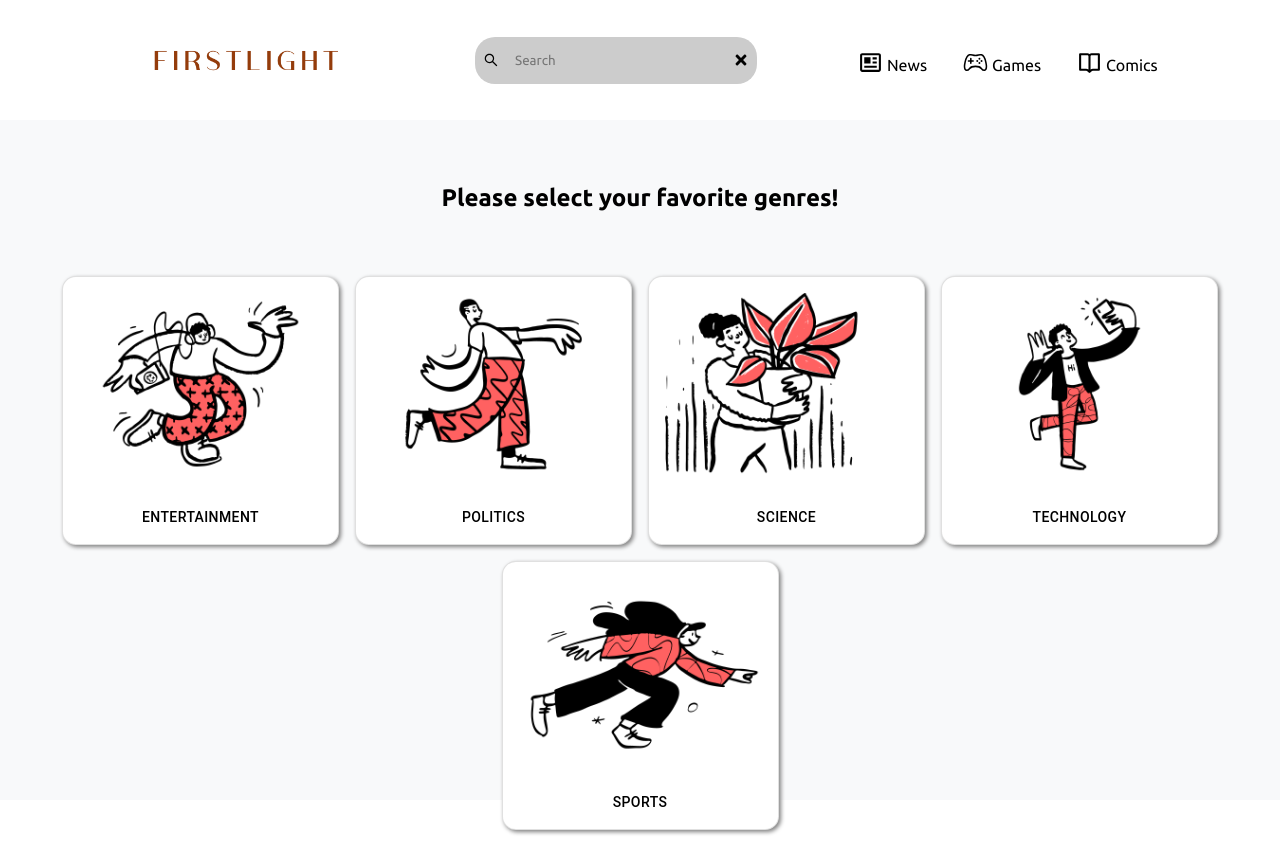
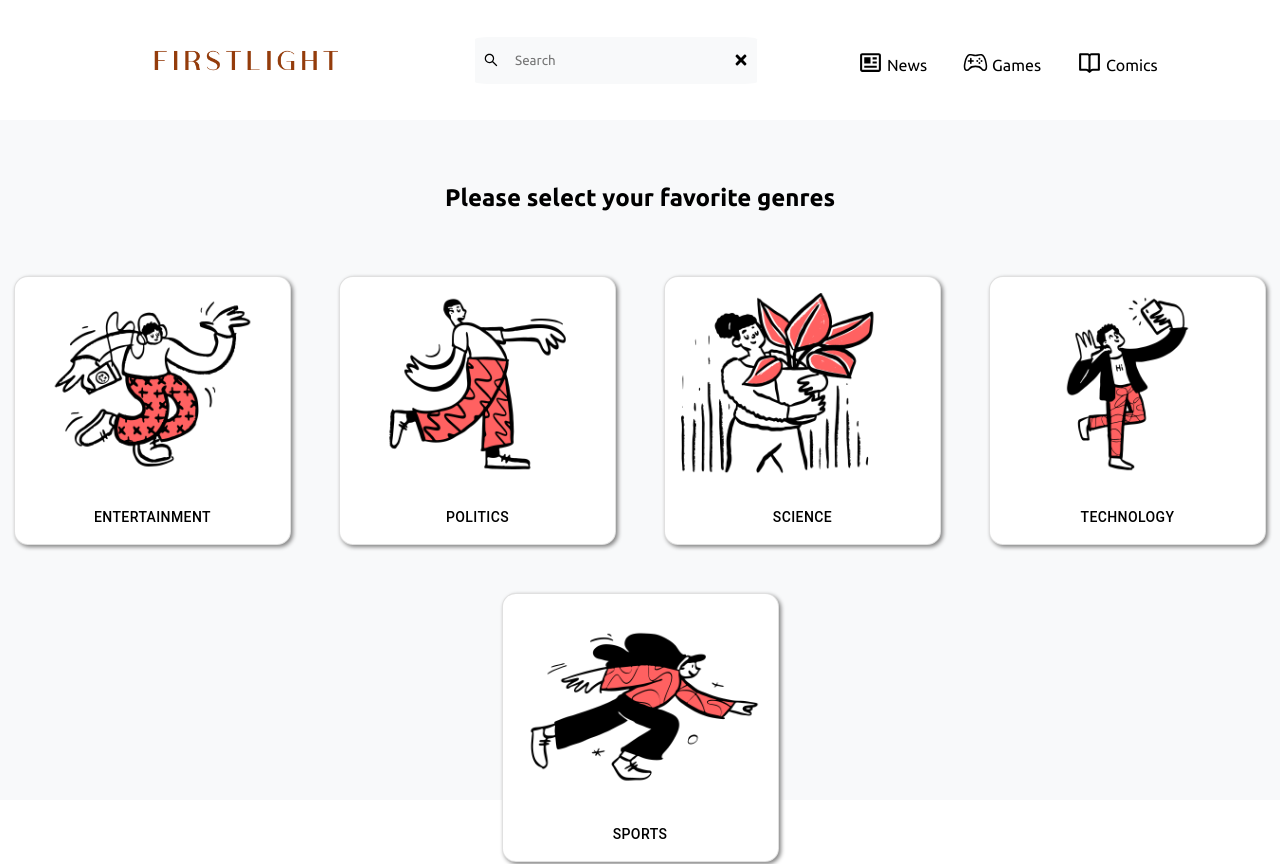
Before and after one commit to FirstLight-A-positive-news-initiative/FrontEnd, a React (Create React App) app: page /choose-genre in a window 1280 px wide. Shown: the top 864 px of the page. Built offline with nearby package versions, Linux system fonts and the light colour scheme.

Commit message:
Fix Genre Selection

```diff
--- a/src/components/ChooseGenre/GenreCard/index.js
+++ b/src/components/ChooseGenre/GenreCard/index.js
@@ -12,21 +12,26 @@ import "./styles.css";
 const GenreCard = ({ genre, image, selected_genres, set_genres }) => {
 
     const handleGenre = (e) => {
+        var curr_button = document.getElementById(e.target.id).classList;
+        var s = false;
+        for(var i = 0; i < curr_button.length; i++) {
+            if(curr_button[i] === `GenreCard__choice-button-selected`) {
+                s = true;
+            }
+        }
+        if(s) {
+            curr_button.remove(`GenreCard__choice-button-selected`);
+        } else {
+            curr_button.add(`GenreCard__choice-button-selected`);
+        }
+
         var idx = selected_genres.indexOf(e.target.value);
         if(idx !== -1) {
             selected_genres.splice(idx, 1);
             set_genres([...selected_genres]);
-
-            var curr_button = document.getElementById(e.target.id);
-            curr_button.classList.add(`GenreCard__choice-button-selected`);
         } else {
             set_genres([...selected_genres, e.target.value]);
-
-            var curr_button = document.getElementById(e.target.id);
-            curr_button.classList.remove(`GenreCard__choice-button-selected`);
         }
-        console.log(selected_genres);
-        return;
     }
 
     return (
--- a/src/components/ChooseGenre/GenreCard/styles.css
+++ b/src/components/ChooseGenre/GenreCard/styles.css
@@ -14,6 +14,6 @@
 }
 
 .GenreCard__choice-button-selected {
-    background-color: #69DADB !important;
+    background-color: black !important;
     color: white !important;
 }
--- a/src/components/ChooseGenre/index.js
+++ b/src/components/ChooseGenre/index.js
@@ -39,8 +39,8 @@ const ChooseGenre = () => {
 
     return (
         <div>
-            <h2 className = "ChooseGenre__heading">Please select your favorite genres!</h2>
-            <Grid className = "ChooseGenre__genre-grid" container spacing = {2}>
+            <h2 className = "ChooseGenre__heading">Please select your favorite genres</h2>
+            <Grid className = "ChooseGenre__genre-grid" container spacing = {6}>
                 {
                     genre_list.map((g) => (
                         <Grid item>
--- a/src/components/TopNav/styles.css
+++ b/src/components/TopNav/styles.css
@@ -19,9 +19,9 @@
 .top-nav__search {
     display: flex;
     align-items: center;
-    background: #ccc;
+    background: #f8f9fa;
     padding: 0.5rem;
-    border-radius: 20px;
+    border-radius: 5%;
 }
 
 .top-nav__search input {
@@ -29,7 +29,7 @@
     border: none;
     outline: none;
     padding: 0.5rem;
-    background-color: #ccc;
+    background-color: #f8f9fa;
 }
 
 .top-nav__links {
```
